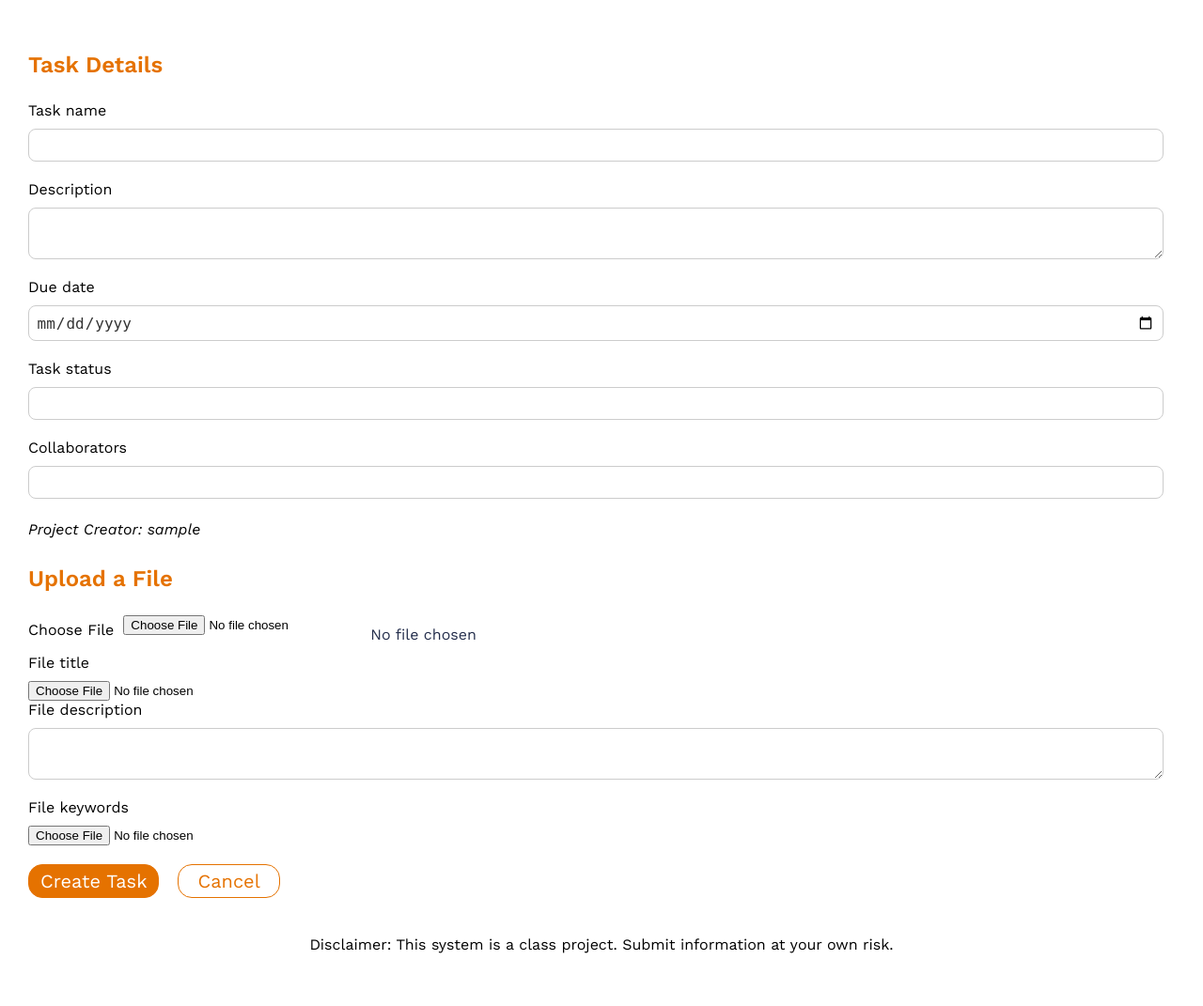
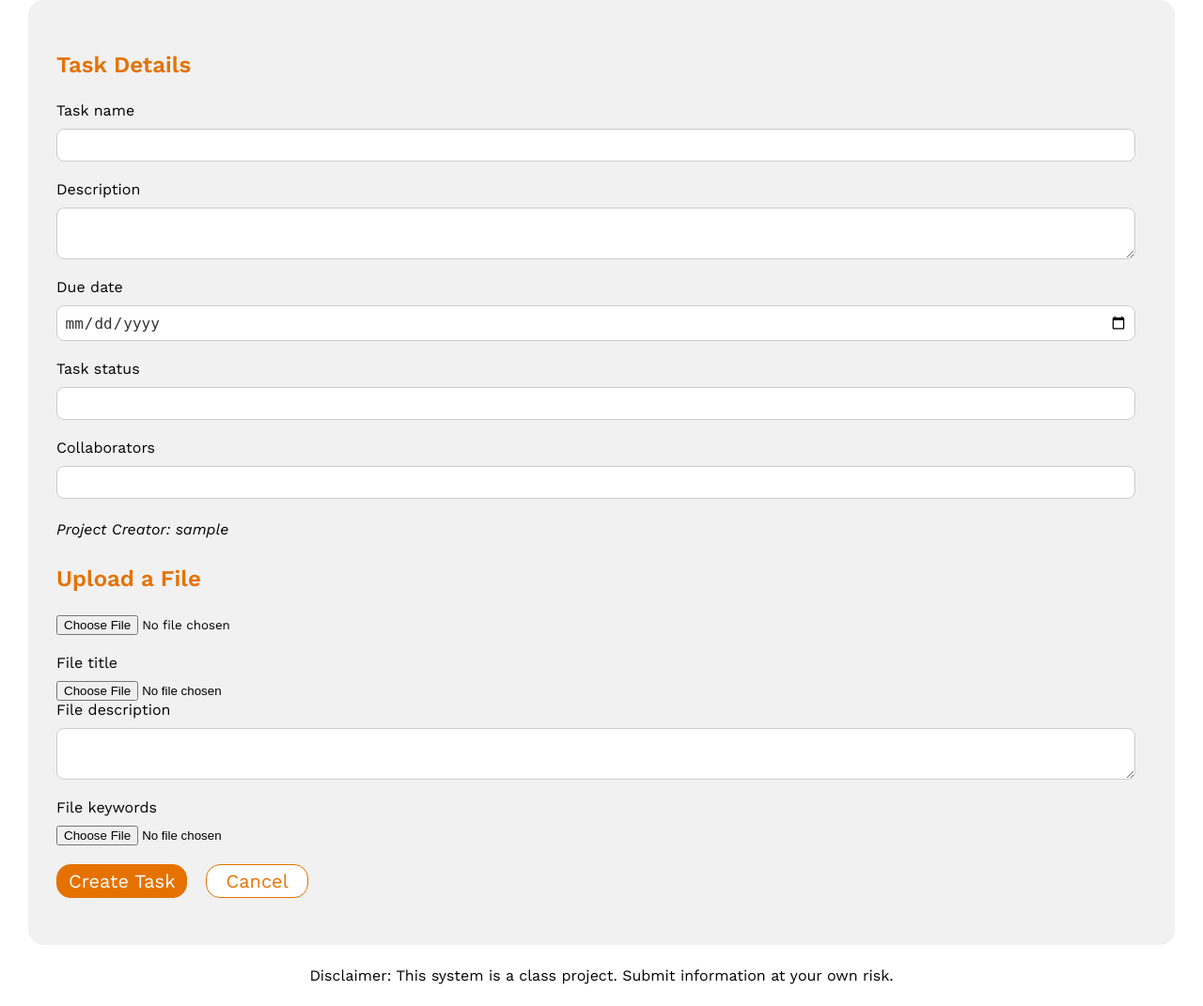
Before and after one commit to chaizhang/HoosCollab, a Django app: template project/templates/project/add_task.html in a window 1280 px wide. Shown: the part 91-1162 px from the top of the page at 94% size. Before the commit the page ends 1106 px from the top, so only its background shows below. Run offline with Django 3.2, Linux system fonts and the light colour scheme; the template is opened without the code that fills it: most values are stand-ins (such as "Sample title", 1, 10 or a date in 2020); form fields are guessed from the names that the template uses; some libraries are stand-ins or nearby versions.

Commit message:
update create project and add task page UI

```diff
--- a/project/templates/project/add_task.html
+++ b/project/templates/project/add_task.html
@@ -35,6 +35,7 @@
     </nav>
 
     <div class="custom-form-container">
+        <div class="form-background-rect">
             <form method="post" enctype="multipart/form-data">
                 {% csrf_token %}
                 <h2>Task Details</h2>
@@ -65,14 +66,7 @@
 
                 <!-- custom file input -->
                 <div class="form-field file-input-wrapper">
-                    <!-- <label for="file" class="custom-file-input">
-                        Choose File
-                        <input id="file" type="file" name="file">
-                    </label>
-                    <span id="file-chosen-text" class="file-chosen-text">No file chosen</span> -->
-                    <label for="file">Choose File</label>
                     <input id="file" type="file" name="file" class="custom-file-input">
-                    <span id="file-chosen-text" class="file-chosen-text">No file chosen</span>
                 </div>
 
                 <!-- file metadata fields -->
@@ -94,6 +88,7 @@
                     <a href="{% url 'org_project_list' org_id=org.pk %}" class="outline-btn">Cancel</a>
                 </div>
             </form>
+        </div>
     </div>
 
     <script>
--- a/static/style.css
+++ b/static/style.css
@@ -178,7 +178,6 @@ div {
     align-items: center;
     justify-content: center;
     padding: 2rem;
-    height: var(--footer-container-height);
 }
 .footer-text {
     font-size: 16px;
@@ -389,7 +388,7 @@ div {
     display: flex;
     flex-direction: column;
     gap: 2.5rem;
-    margin: 3rem 3rem 0 3rem;
+    margin: 0 3rem 0 3rem;
     /* padding: 2.0rem 2.0rem 2.0rem 2.0rem; */
 }
 .section-title {
@@ -1194,16 +1193,7 @@ form .checkbox-label {
 }
 /* custom file input styling */
 .custom-file-input {
-    /* display: inline-block;
-    position: relative;
-    overflow: hidden;
-    cursor: pointer;
-    padding: 0.5rem 1rem;
-    border: 1.5px solid var(--orange);
-    border-radius: 8px;
-    background-color: var(--orange);
-    color: white;
-    font-size: 1.6rem; */
+    font-family: "Work Sans", sans-serif;
     padding-bottom: 2rem;
 }
 
@@ -1231,10 +1221,6 @@ form .checkbox-label {
     color: var(--orange);
 }
 
-/* p:has(.custom-file-input) {
-    padding-bottom: 1rem; /* Adds space below the input group */
-/* } */
-
 /* MANAGE JOIN REQUEST PAGE */
 .join-request-item {
     display: flex;
```
